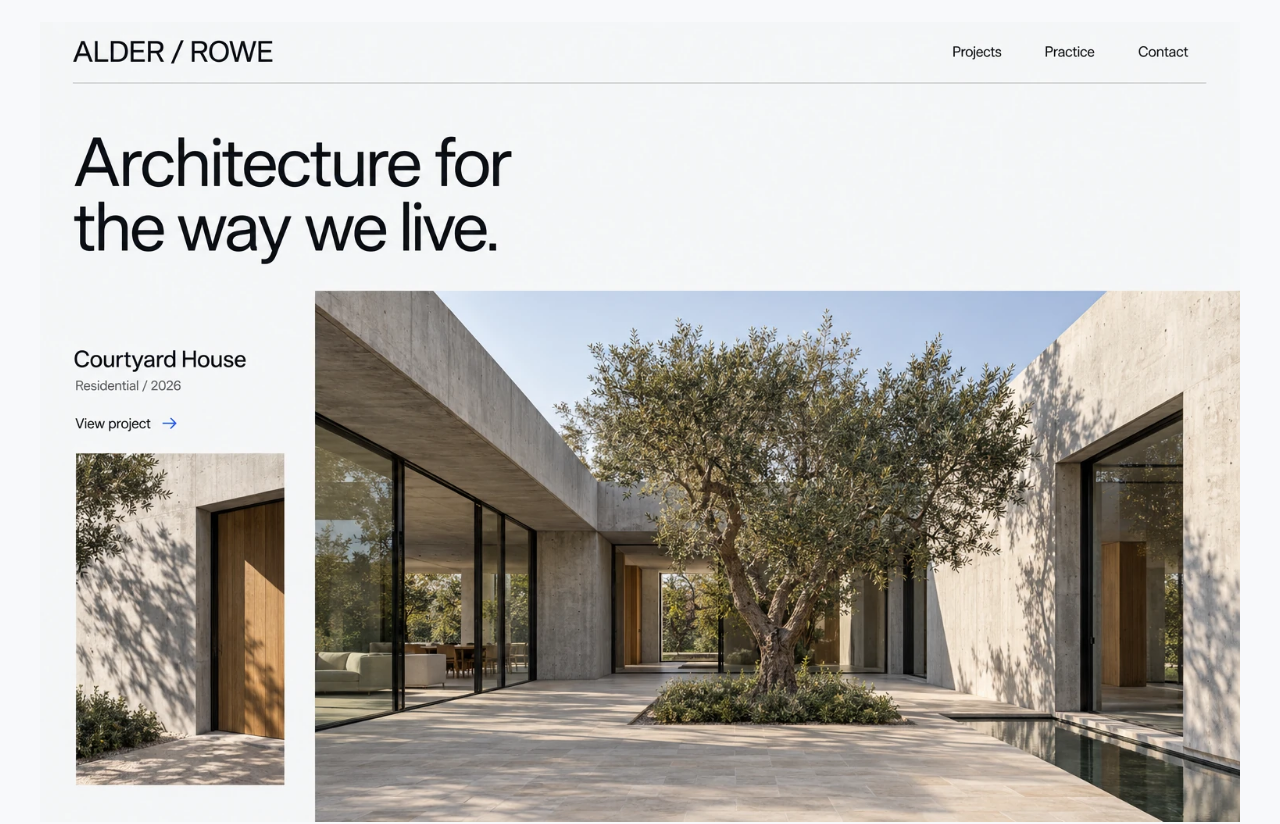
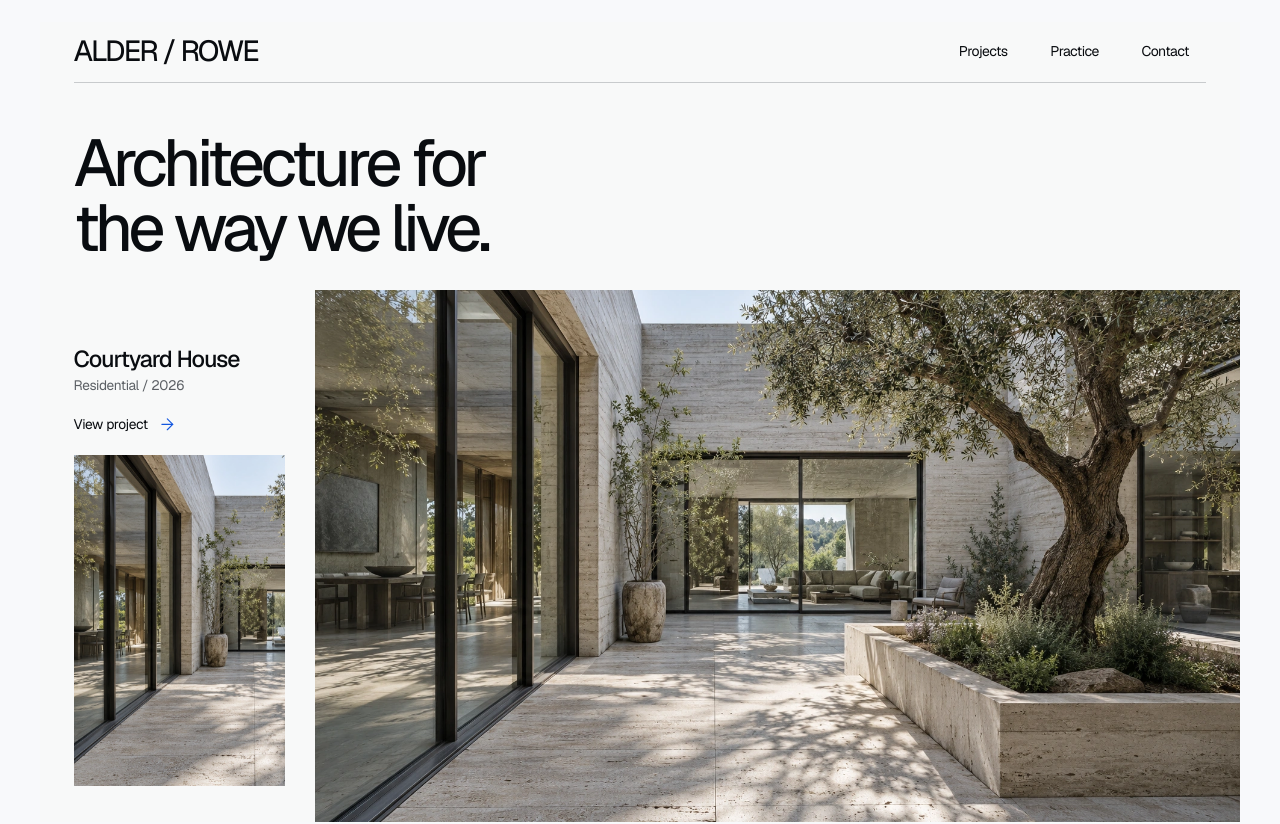
Before and after one commit to zakautomations-oss/SITEme, a React (Vite) app in the folder frontend/: page / in a window 1280 px wide. Shown: the part 2304-3128 px from the top of the page. Built offline with nearby package versions, Linux system fonts and the light colour scheme.

Commit message:
Render website design preview with sharp native typography

```diff
--- a/frontend/src/components/DesignShowcase.css
+++ b/frontend/src/components/DesignShowcase.css
@@ -6,13 +6,10 @@
 .design-view-tabs button{position:relative;min-height:44px;padding:8px 0;border:0;border-bottom:2px solid transparent;background:none;color:var(--muted);font-size:.86rem;transition:color .2s,border-color .2s}
 .design-view-tabs button[aria-selected="true"]{color:var(--text);border-bottom-color:var(--accent)}
 .design-view-tabs button:hover{color:var(--accent)}
-.design-artwork{display:block;background:#e9edf0;overflow:hidden}
-.design-artwork>img{width:100%;height:auto;aspect-ratio:3/2;object-fit:cover}
 .design-showcase-caption{display:flex;justify-content:space-between;align-items:start;gap:48px;padding-top:23px}
 .design-showcase-caption h3{font-family:Geist,ui-sans-serif,sans-serif;font-size:.95rem;line-height:1.5;font-weight:500;letter-spacing:-.015em}
 .design-showcase-caption p{max-width:66ch;margin-top:6px;font-size:.85rem;color:var(--muted);line-height:1.7}
 .design-study-link{display:inline-flex;align-items:center;gap:8px;flex-shrink:0;min-height:44px;font-size:.8rem;color:var(--text);text-underline-offset:5px}
 .design-study-link:hover{color:var(--accent);text-decoration:underline}
 @media(max-width:767px){.design-showcase{margin-top:40px}.design-showcase-toolbar{align-items:start;flex-direction:column;gap:16px;padding-block:20px 14px}.design-view-tabs{gap:28px}.design-showcase-caption{flex-direction:column;gap:12px;padding-top:20px}.design-showcase-caption p{font-size:.84rem}.design-study-link{min-height:44px}.design-study-name>.design-study-heading{font-size:1.05rem}}
-@media(max-width:599px){.design-artwork>img{aspect-ratio:2/3}}
 @media(prefers-reduced-motion:reduce){.design-view-tabs button{transition:none}}
--- a/frontend/src/components/DesignShowcase.jsx
+++ b/frontend/src/components/DesignShowcase.jsx
@@ -1,6 +1,7 @@
 import React, { useId, useRef, useState } from "react";
 import { ArrowUpRight } from "lucide-react";
 import AppDesignPreview from "./AppDesignPreview";
+import WebsiteDesignPreview from "./WebsiteDesignPreview";
 import "./DesignShowcase.css";
 
 const views = [
@@ -9,14 +10,7 @@ const views = [
     label: "Website design",
     title: "Architecture practice website",
     detail: "A portfolio for a fictional architecture practice. Project photography leads visitors from the work to an enquiry.",
-    alt: "Alder / Rowe website concept: bold black typography, a concrete courtyard residence and a clear path to view the project.",
-    artwork: {
-      src: "/images/design-website-1600.webp",
-      srcSet: "/images/design-website-800.webp 800w, /images/design-website-1600.webp 1536w",
-      mobileSrc: "/images/design-website-mobile.webp",
-      mobileWidth: 600,
-      mobileHeight: 900,
-    },
+    studyHref: "/studies/alder-rowe-website.html",
   },
   {
     id: "app",
@@ -55,13 +49,10 @@ export default function DesignShowcase({ compact = false }) {
       </div>
       {views.map((view, index) => (
         <div key={view.id} role="tabpanel" id={`${id}-${view.id}-panel`} aria-labelledby={`${id}-${view.id}-tab`} tabIndex={0} hidden={active !== index}>
-          {view.id === "app" ? <AppDesignPreview /> : <picture className="design-artwork">
-            <source media="(max-width: 599px)" srcSet={view.artwork.mobileSrc} width={view.artwork.mobileWidth} height={view.artwork.mobileHeight} />
-            <img src={view.artwork.src} srcSet={view.artwork.srcSet} sizes="(min-width: 1320px) 1240px, (min-width: 768px) calc(100vw - 80px), calc(100vw - 40px)" width="1536" height="1024" alt={view.alt} loading={compact || index > 0 ? "lazy" : "eager"} decoding="async" />
-          </picture>}
+          {view.id === "app" ? <AppDesignPreview /> : <WebsiteDesignPreview loading={compact ? "lazy" : "eager"} />}
           <div className="design-showcase-caption">
             <div><h3>{view.title}</h3><p>{view.detail}</p></div>
-            <a href={view.studyHref || view.artwork.src} target="_blank" rel="noopener noreferrer" className="design-study-link">View full {view.id === "website" ? "website" : "app"} study <ArrowUpRight size={16} aria-hidden="true" /></a>
+            <a href={view.studyHref} target="_blank" rel="noopener noreferrer" className="design-study-link">View full {view.id === "website" ? "website" : "app"} study <ArrowUpRight size={16} aria-hidden="true" /></a>
           </div>
         </div>
       ))}
--- /dev/null
+++ b/frontend/src/components/WebsiteDesignPreview.css
@@ -0,0 +1,161 @@
+.website-design-preview {
+  container: website-design / inline-size;
+  width: 100%;
+  max-width: 1240px;
+  margin-inline: auto;
+  color-scheme: light;
+  background: #f8f9f9;
+  color: #090c10;
+  font-family: Geist, ui-sans-serif, system-ui, sans-serif;
+  font-weight: 400;
+  line-height: 1.35;
+  -webkit-font-smoothing: antialiased;
+}
+
+.website-preview-canvas,
+.website-preview-canvas *,
+.website-preview-canvas *::before,
+.website-preview-canvas *::after { box-sizing: border-box; }
+
+.website-preview-canvas {
+  display: flex;
+  flex-direction: column;
+  min-width: 0;
+  aspect-ratio: 3 / 2;
+}
+
+.website-preview-header {
+  display: flex;
+  align-items: center;
+  justify-content: space-between;
+  flex: 0 0 5.1cqw;
+  gap: 3cqw;
+  margin-inline: 2.8cqw;
+  border-bottom: 1px solid #c8cbcd;
+}
+
+.website-preview-brand {
+  font-size: 2.42cqw;
+  line-height: 1.15;
+  font-weight: 450;
+  letter-spacing: -.06em;
+  white-space: nowrap;
+}
+
+.website-preview-navigation {
+  display: flex;
+  align-items: center;
+  gap: 3.55cqw;
+  padding-right: 1.45cqw;
+  font-size: 1.17cqw;
+  letter-spacing: -.035em;
+  white-space: nowrap;
+}
+
+.website-preview-menu { display: none; }
+
+.website-preview-headline {
+  flex-shrink: 0;
+  margin: 3.9cqw 2.8cqw 2.5cqw;
+  font-size: 5.5cqw;
+  font-weight: 450;
+  line-height: .99;
+  letter-spacing: -.065em;
+}
+
+.website-preview-headline > span { display: block; }
+.website-preview-headline-mobile { display: none; }
+
+.website-preview-project-layout {
+  display: grid;
+  grid-template-columns: 22.9% minmax(0, 1fr);
+  flex: 1;
+  min-height: 0;
+}
+
+.website-preview-project {
+  display: flex;
+  flex-direction: column;
+  min-width: 0;
+  padding: 4.55cqw 2.5cqw 2.95cqw 2.8cqw;
+}
+
+.website-preview-project-name {
+  font-size: 1.92cqw;
+  line-height: 1.25;
+  font-weight: 500;
+  letter-spacing: -.045em;
+}
+
+.website-preview-project-meta {
+  margin-top: .15cqw;
+  color: #5c6065;
+  font-size: 1.14cqw;
+  line-height: 1.4;
+  letter-spacing: -.025em;
+}
+
+.website-preview-project-link {
+  display: flex;
+  align-items: center;
+  gap: .85cqw;
+  margin-top: 1.7cqw;
+  font-size: 1.15cqw;
+  line-height: 1.4;
+  letter-spacing: -.025em;
+}
+
+.website-preview-project-link svg {
+  width: 1.55cqw;
+  height: 1.55cqw;
+  flex-shrink: 0;
+  color: #1458df;
+  stroke-width: 1.5;
+}
+
+.website-preview-detail {
+  position: relative;
+  flex: 1;
+  min-height: 0;
+  margin-top: 1.7cqw;
+  background: #e4e5df;
+}
+
+.website-preview-hero {
+  position: relative;
+  min-width: 0;
+  min-height: 0;
+  background: #e4e5df;
+}
+
+.website-preview-canvas img {
+  display: block;
+  width: 100%;
+  max-width: 100%;
+  height: 100%;
+  object-fit: cover;
+}
+
+.website-preview-detail img,
+.website-preview-hero img { position: absolute; inset: 0; }
+.website-preview-detail img { object-position: 12% center; }
+.website-preview-hero img { object-position: center; }
+
+@container website-design (max-width: 599px) {
+  .website-preview-canvas { aspect-ratio: 2 / 3; padding-bottom: 4cqw; }
+  .website-preview-header { flex-basis: 10.8cqw; min-height: 45px; margin-inline: 5cqw; }
+  .website-preview-brand { font-size: clamp(17px, 4.8cqw, 29px); }
+  .website-preview-navigation { display: none; }
+  .website-preview-menu { display: block; width: clamp(22px, 5cqw, 30px); height: clamp(20px, 4.35cqw, 26px); stroke: #15191d; stroke-width: 1.55; flex-shrink: 0; }
+  .website-preview-headline-desktop { display: none; }
+  .website-preview-headline-mobile { display: block; margin: 9cqw 5cqw 4.5cqw; font-size: clamp(32px, 10.85cqw, 65px); line-height: .99; letter-spacing: -.065em; }
+  .website-preview-project-layout { display: flex; flex-direction: column; flex: none; margin-inline: 5cqw; }
+  .website-preview-hero { order: 1; aspect-ratio: 15 / 11; }
+  .website-preview-hero img { object-position: 57% center; }
+  .website-preview-project { order: 2; padding: 3.7cqw 0 0; }
+  .website-preview-project-name { font-size: clamp(20px, 5.45cqw, 33px); line-height: 1.22; }
+  .website-preview-project-meta { margin-top: .35cqw; font-size: clamp(13px, 3cqw, 18px); }
+  .website-preview-project-link { gap: 3cqw; margin-top: 4.1cqw; font-size: clamp(14px, 3.33cqw, 20px); }
+  .website-preview-project-link svg { width: clamp(22px, 4.6cqw, 28px); height: clamp(22px, 4.6cqw, 28px); }
+  .website-preview-detail { display: none; }
+}
--- /dev/null
+++ b/frontend/src/components/WebsiteDesignPreview.jsx
@@ -0,0 +1,33 @@
+import React from "react";
+import { ArrowRight } from "lucide-react";
+import "./WebsiteDesignPreview.css";
+
+/** A static concept composed of native text, vector graphics, and photography. */
+export default function WebsiteDesignPreview({ loading = "eager" }) {
+  return (
+    <div className="website-design-preview" role="img" aria-label="Alder / Rowe architecture website concept. The headline reads Architecture for the way we live. Courtyard House, a residential project from 2026, appears beside large architectural photography and a detail view. The website is an illustrative concept, not an interactive client website.">
+      <div className="website-preview-canvas" aria-hidden="true">
+        <div className="website-preview-header">
+          <span className="website-preview-brand">ALDER / ROWE</span>
+          <div className="website-preview-navigation"><span>Projects</span><span>Practice</span><span>Contact</span></div>
+          <svg className="website-preview-menu" viewBox="0 0 30 26" fill="none" focusable="false"><path d="M1 7H29M1 19H29" /></svg>
+        </div>
+        <div className="website-preview-headline website-preview-headline-desktop"><span>Architecture for</span><span>the way we live.</span></div>
+        <div className="website-preview-headline website-preview-headline-mobile"><span>Architecture</span><span>for the way</span><span>we live.</span></div>
+        <div className="website-preview-project-layout">
+          <div className="website-preview-project">
+            <div className="website-preview-project-name">Courtyard House</div>
+            <div className="website-preview-project-meta">Residential / 2026</div>
+            <div className="website-preview-project-link"><span>View project</span><ArrowRight /></div>
+            <div className="website-preview-detail">
+              <img src="/images/app-courtyard.webp" alt="" width="1536" height="1024" loading={loading} decoding="async" />
+            </div>
+          </div>
+          <div className="website-preview-hero">
+            <img src="/images/app-courtyard.webp" alt="" width="1536" height="1024" loading={loading} decoding="async" />
+          </div>
+        </div>
+      </div>
+    </div>
+  );
+}
--- a/frontend/src/entry-server.jsx
+++ b/frontend/src/entry-server.jsx
@@ -4,9 +4,14 @@ import { renderToPipeableStream, renderToStaticMarkup } from "react-dom/server";
 import { StaticRouter } from "react-router-dom";
 import App from "./App";
 import AppDesignPreview from "./components/AppDesignPreview";
+import WebsiteDesignPreview from "./components/WebsiteDesignPreview";
 
 export function renderAppStudy() {
   return renderToStaticMarkup(<AppDesignPreview />);
+}
+
+export function renderWebsiteStudy() {
+  return renderToStaticMarkup(<WebsiteDesignPreview />);
 }
 
 export function render(pathname) {
```
Also changed, not shown: frontend/scripts/prerender.mjs (+12 -7 lines), 2 other files (tests, documents, lock files or other folders).
